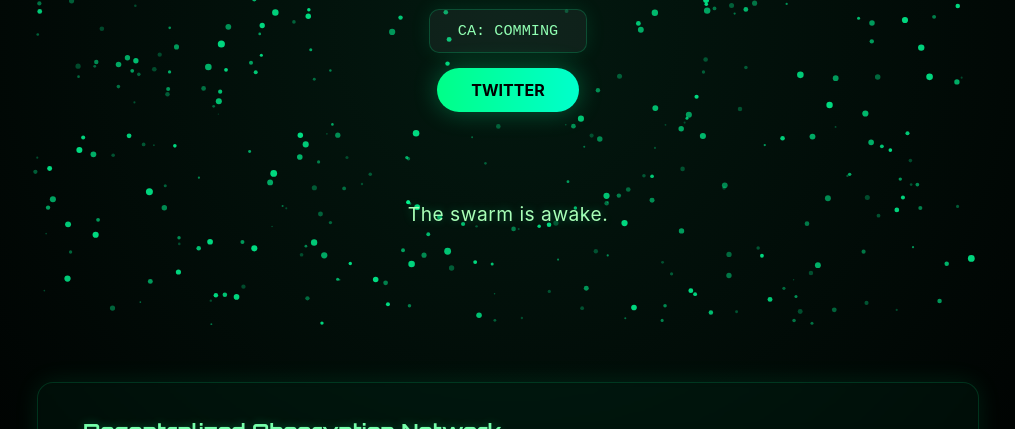
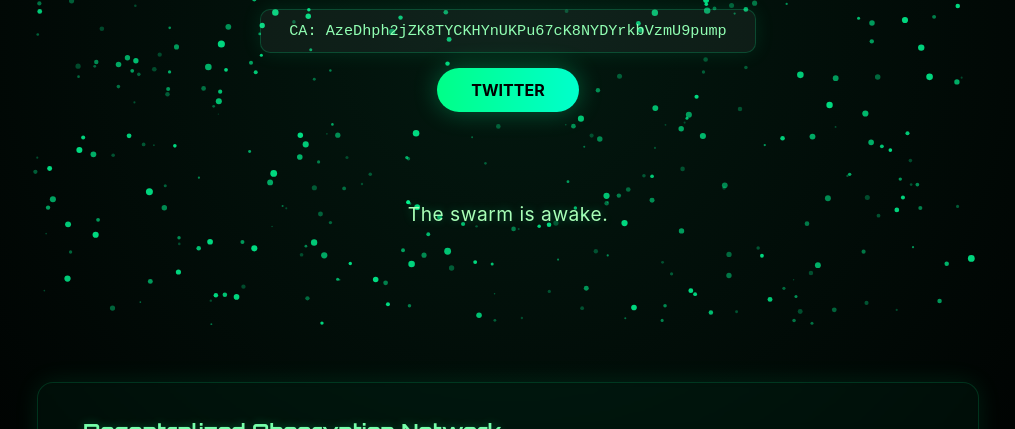
Before and after one commit to cryptobog377/SWARMA, a plain HTML site: page index.html in a window 1280 px wide. Shown: the part 371-800 px from the top of the page, without its empty margins (132-1147 px from the left). Drawn offline with Linux system fonts and the light colour scheme.

Commit message:
Update index.html

```diff
--- a/index.html
+++ b/index.html
@@ -152,7 +152,7 @@
   <div class="content">
     <h1>SWARMA</h1>
     <h2>The Collective Watcher</h2>
-    <div class="ca-box">CA: COMMING</div>
+    <div class="ca-box">CA: AzeDhph2jZK8TYCKHYnUKPu67cK8NYDYrkbVzmU9pump</div>
     <a href="https://x.com/SWARMACOM" target="_blank" class="btn">TWITTER</a>
     <div class="subtitle">The swarm is awake.</div>
   </div>
```
